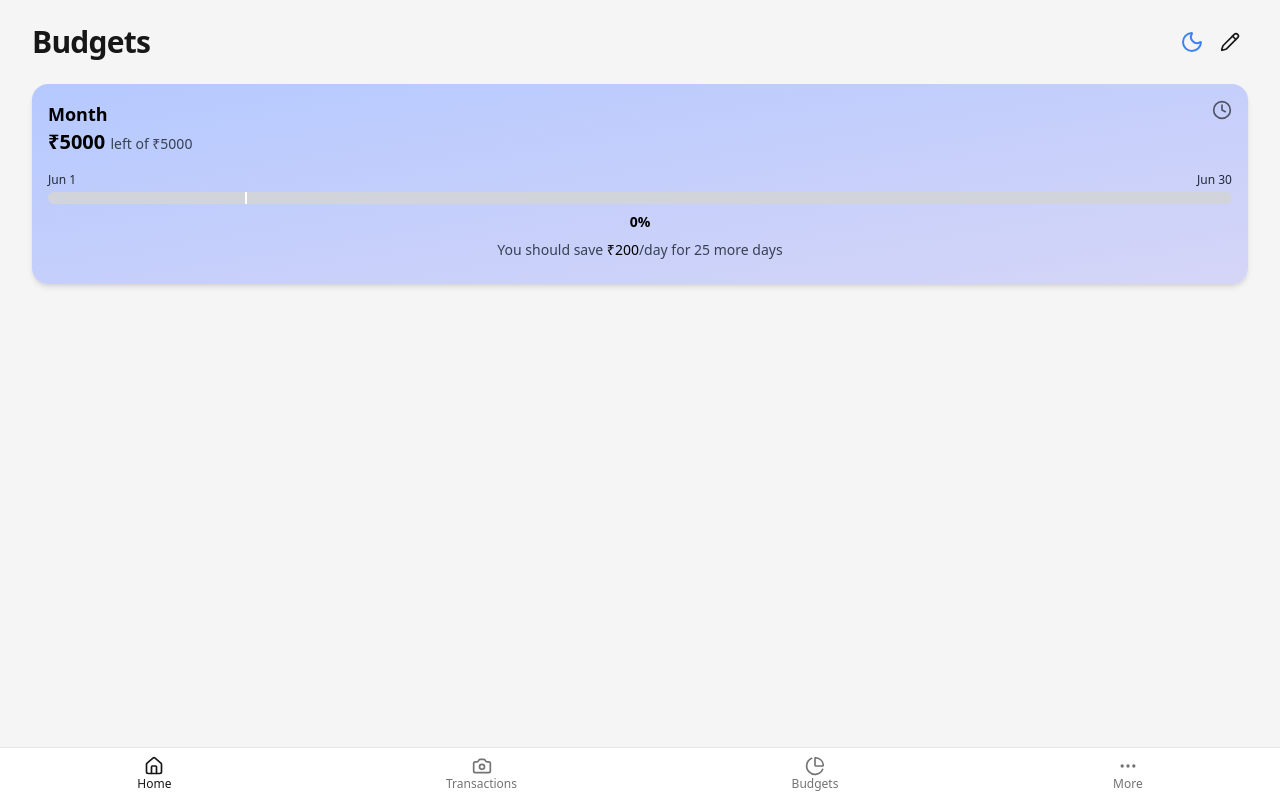
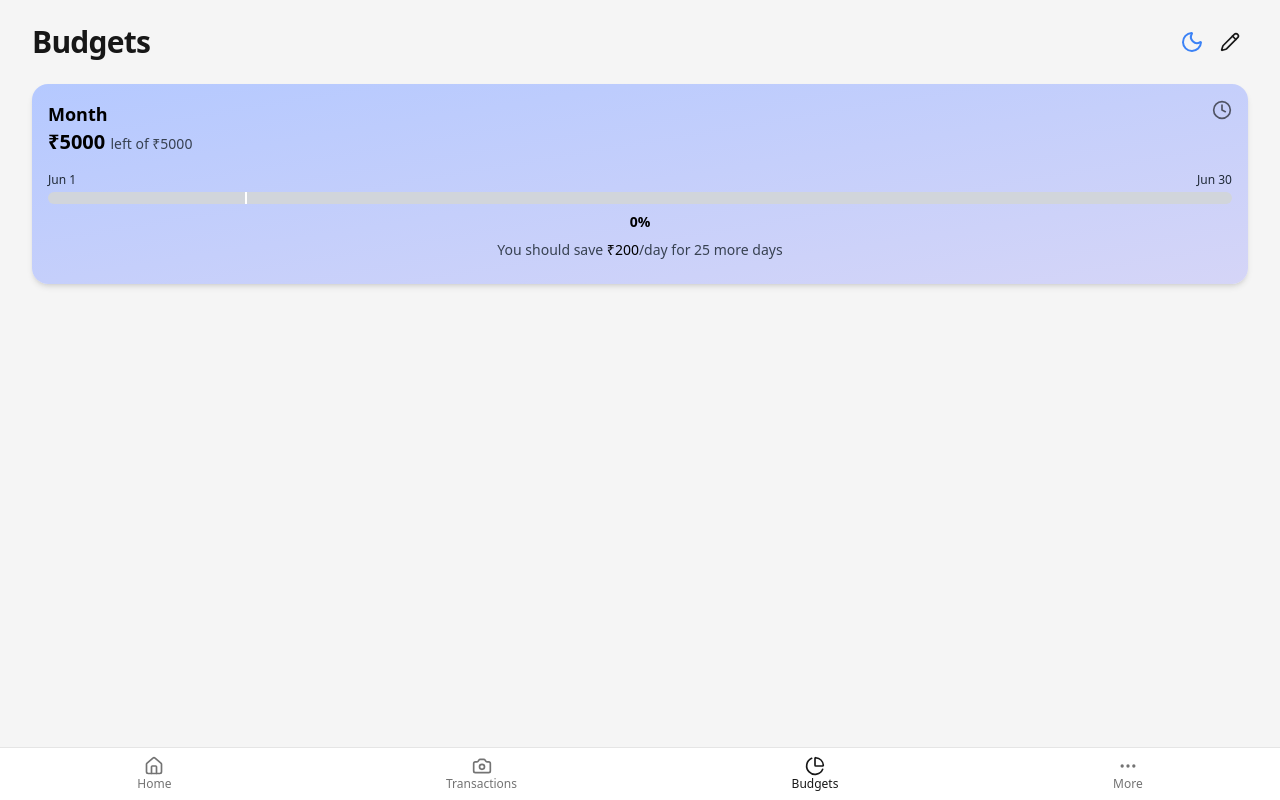
Before and after one commit to sreeramathrij/fintrix, a React (Vite) app in the folder client/: page /budgets in a window 1280 px wide. Built offline with nearby package versions, Linux system fonts and the light colour scheme.

Commit message:
Tweaked the NavFooter component

```diff
--- a/client/src/components/NavFooter.tsx
+++ b/client/src/components/NavFooter.tsx
@@ -1,23 +1,29 @@
 import { Camera, Home, MoreHorizontal, PieChart } from "lucide-react"
 import { Link } from "react-router-dom"
 
+interface NavFooterProps {
+  page: string;
+}
 
-const NavFooter = () => {
+const NavFooter = (props: NavFooterProps) => {
+
+  const { page } = props;
+
   return (
     <div className="fixed bottom-0 left-0 right-0 bg-card border-t flex justify-around py-2">
-        <Link to="/" className="flex flex-col items-center text-primary">
+        <Link to="/" className={`flex flex-col items-center ${page === "homePage" ? "text-primary" : "text-muted-foreground"}`}>
           <Home size={20} />
           <span className="text-xs">Home</span>
         </Link>
-        <Link to="/transactions" className="flex flex-col items-center text-muted-foreground">
+        <Link to="/transactions" className={`flex flex-col items-center ${page === "transactionsPage" ? "text-primary" : "text-muted-foreground"}`}>
           <Camera size={20} />
           <span className="text-xs">Transactions</span>
         </Link>
-        <Link to="/budgets" className="flex flex-col items-center text-muted-foreground">
+        <Link to="/budgets" className={`flex flex-col items-center ${page === "budgetsPage" ? "text-primary" : "text-muted-foreground"}`}>
           <PieChart size={20} />
           <span className="text-xs">Budgets</span>
         </Link>
-        <Link to="/more" className="flex flex-col items-center text-muted-foreground">
+        <Link to="/more" className={`flex flex-col items-center ${page === "morePage" ? "text-primary" : "text-muted-foreground"}`}>
           <MoreHorizontal size={20} />
           <span className="text-xs">More</span>
         </Link>
--- a/client/src/pages/HomePage.tsx
+++ b/client/src/pages/HomePage.tsx
@@ -171,7 +171,7 @@ export default function MobileHomePage() {
         </Button>
       </Link>
 
-      <NavFooter />
+      <NavFooter page="homePage" />
     </div>
   );
 }
--- a/client/src/pages/budgets.tsx
+++ b/client/src/pages/budgets.tsx
@@ -77,7 +77,7 @@ export default function BudgetsScreen() {
           You should save <span className="font-medium text-black">₹{dailyLimit}</span>/day for {daysLeft} more days
         </p>
       </div>
-   <NavFooter/>
+   <NavFooter page="budgetsPage" />
 </div>
   );
 }
--- a/client/src/pages/more.tsx
+++ b/client/src/pages/more.tsx
@@ -112,7 +112,7 @@ export default function MoreScreen() {
         </div>
       ))}
 
-      <NavFooter/>
+      <NavFooter page="morePage"/>
 
       </div>
   );
--- a/client/src/pages/transcations.tsx
+++ b/client/src/pages/transcations.tsx
@@ -70,7 +70,7 @@ export default function TransactionsScreen() {
         <p className="text-gray-400 mt-4">No transactions for {selectedMonth}.</p>
       </div>
 
-     <NavFooter/>
+     <NavFooter page="transactionsPage"/>
     </div>
   );
 }
```
